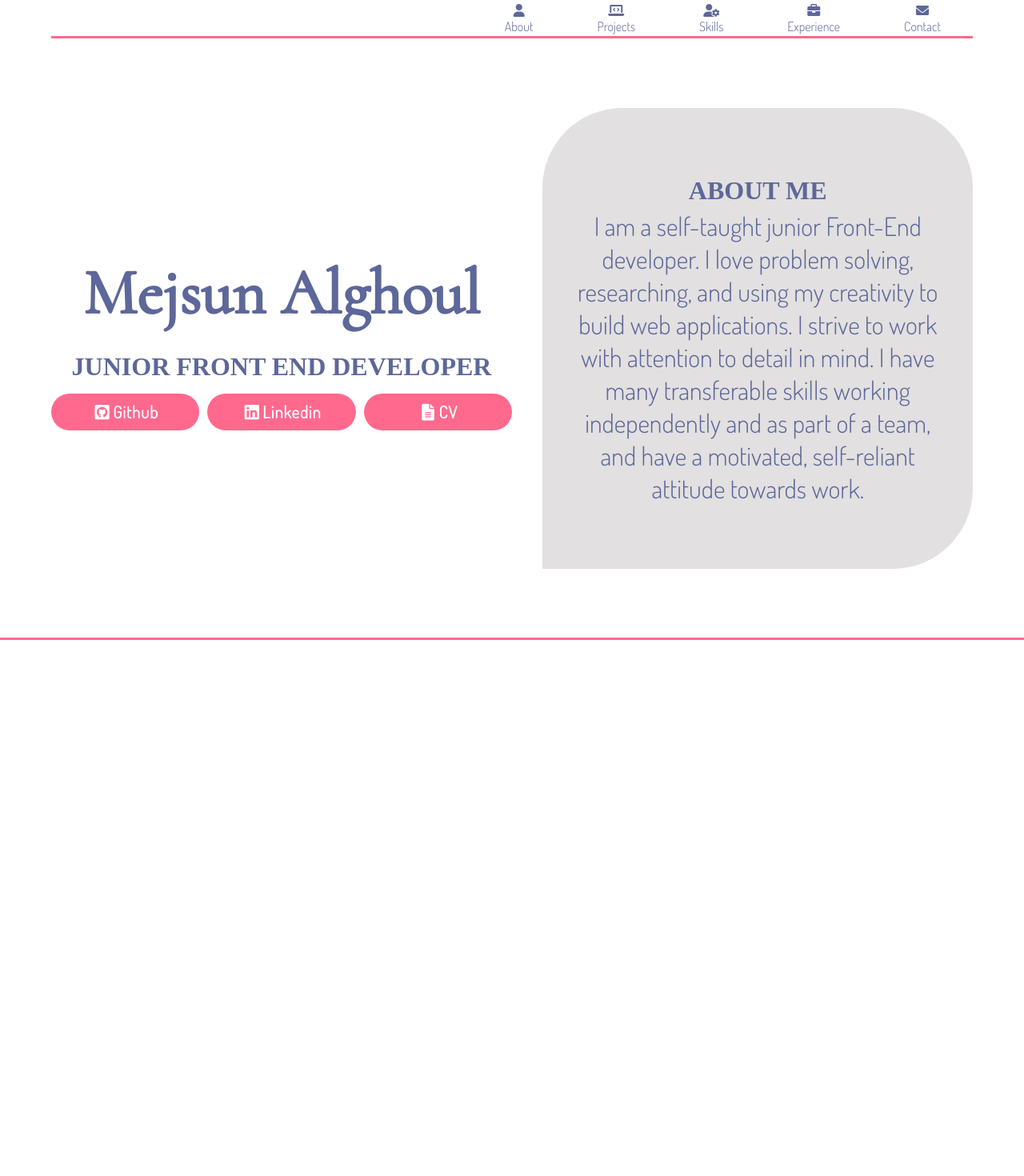
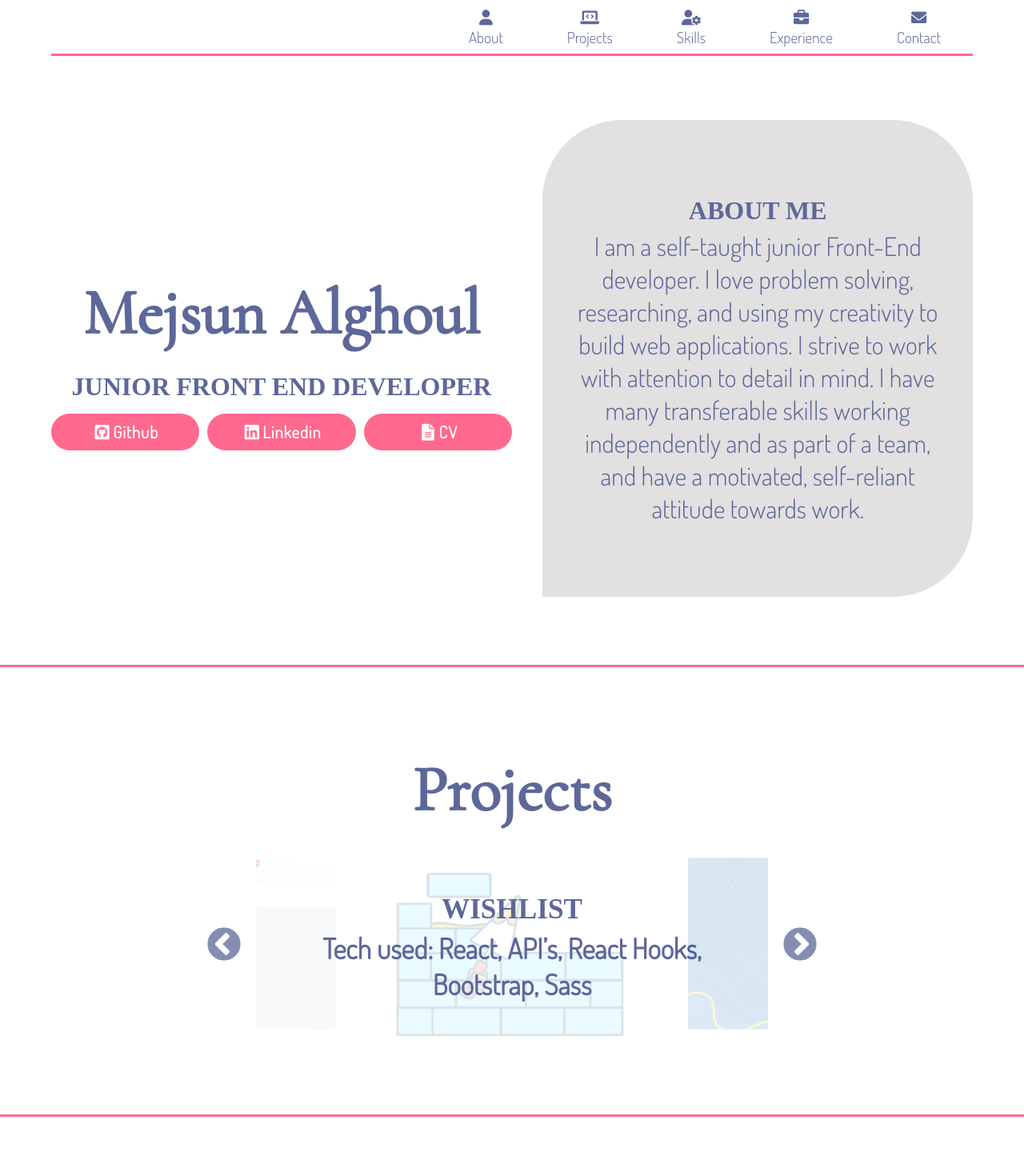
Before and after one commit to Mejsun/My-Portfolio, a React (Create React App) app: page / in a window 1280 px wide. Shown: the top 1470 px of the page at 80% size. Before the commit the page ends 800 px from the top, so only its background shows below. Built offline with nearby package versions, Linux system fonts and the light colour scheme; a web font is replaced by a local one.

Commit message:
removing vh from scss and adding edumap

```diff
--- a/src/App.scss
+++ b/src/App.scss
@@ -36,12 +36,11 @@ $font-body: 'Dosis', sans-serif;
 }
 
 @mixin wrapper {
-    height: 100vh;
+    height: fit-content;
     max-width: 100vw;
-    padding: 6vh 5vw 0 5vw;
+    padding: 85px 5vw ;
     border-bottom: $border-bottom;
     scroll-snap-align: start;
-    overflow: hidden;
 }
 
 * {
@@ -51,11 +50,7 @@ $font-body: 'Dosis', sans-serif;
     text-decoration: none;
     font-family: $font-body;
 }
-.App{
-    scroll-snap-type: y mandatory;
-    overflow: auto;
-    height: 100vh;
-}
+
 h1, h2, .heading2 {
   color: $primary-color;
   text-align: center;
@@ -79,7 +74,7 @@ h2, .heading2{
 .menu-container{
     position: fixed;
     top: 0;
-    height: 6vh;
+    height: 70px;
     display: flex;
     background-color: rgba(255, 255, 255, .15);
     backdrop-filter: blur(5px);
@@ -90,22 +85,26 @@ h2, .heading2{
     align-items: center;
     z-index: 1;
     .menu-item{
-        padding: 5px 40px;
+        padding: 10px 40px;
+        font-size: 1.2rem;
         text-align: center;
         color: $primary-color;
         transition: $transition;
         &:hover{
             color: white;
-            box-shadow: inset 0 -6vh 0 0 $highlight-color;
+            box-shadow: inset 0 -80px 0 0 $highlight-color;
         }
     }
 }
 .wrapper{
     @include wrapper();
 }
+.profile-container{
+    padding-top: 150px;
+}
 .projects{
     width: 50vw;
-    margin: 10vh auto;
+    margin: auto;
 }
 .slick-prev{
     left: -5vw;
@@ -172,7 +171,7 @@ h2, .heading2{
             font-weight: 600;
         }
         img{
-            height: 5vh;
+            height: 40px;
             object-fit: contain;
         }
     }
@@ -183,9 +182,12 @@ h2, .heading2{
     justify-content: space-evenly;
     .certificate-text{
         width: 26%;
-        padding: 80px 20px;
+        padding: 80px 30px;
         position: relative;
-
+        transition: $transition;
+        &:hover{
+            transform: scale(1.05);
+        }
         &:nth-child(1)::after{
             background-image: url('./static/Images/cert1.png');
         }
@@ -212,10 +214,11 @@ h2, .heading2{
 }
 
 .work-container{
-    img{
+    .map-img{
         display: flex;
-        margin: 20px auto;
+        margin: 50px auto;
         opacity: 50%;
+        background-color: white;
     }
     .work-experience-list{
         width: 40vw;
@@ -245,10 +248,10 @@ h2, .heading2{
         background-color: $secondary-color;
         display: flex;
         flex-direction: column ;
-        padding: 5px 20px;
+        padding: 20px;
         border-radius: 50px;
         width: 40vw;
-        height: 60vh;
+        height: fit-content;
         margin: auto;
     }
     input{
@@ -291,12 +294,11 @@ h2, .heading2{
     display: grid;
     grid-template-columns: repeat(2, 1fr);
     column-gap: 3vw;
-    margin: auto;
     align-items: center;
     justify-content: space-between;
 }
 .about-container{
     background-color: $secondary-color;
-    padding: 10vh 30px;
+    padding: 90px 30px;
     border-radius: 100px 100px 100px 0;
 }
--- /dev/null
+++ b/src/WorkExp/EduMap.jsx
@@ -0,0 +1,37 @@
+import React, {useState, useEffect, useRef} from 'react'
+import map from '../static/Images/map.png'
+
+function EduMap() {
+    const [open, setOpen] = useState(false);
+    const ref = useRef(null)
+
+    const toggleOpen = () => {setOpen(true)}
+    const toggleClose = () => {setOpen(false)}
+
+    useEffect(() => {
+        const clickOutside = (e) =>{
+            if(ref.current !== e.target){toggleClose()}}
+        document.addEventListener('click', clickOutside, true);
+      return () => {
+        document.removeEventListener('click', clickOutside, true)
+      }
+    })
+
+  return (
+    <div>
+        <button type='button' onClick={toggleOpen} >
+        <img src={map} alt='europe map' className='map-img'></img>
+        </button>
+        <div open={open} ref={ref}>
+          <button onClick={toggleClose}><i className='fas fa-close'></i></button>
+            <div>
+            <h2>Uni1</h2>
+            <h3>Uni2</h3>
+            <p>Uni3</p>
+            </div>
+        </div>
+    </div>
+  )
+}
+
+export default EduMap
--- a/src/WorkExp/Experience.jsx
+++ b/src/WorkExp/Experience.jsx
@@ -1,5 +1,5 @@
 import React from 'react'
-import map from '../static/Images/map.png'
+import EduMap from './EduMap'
 
 function Experience () {
   return (
@@ -7,9 +7,7 @@ function Experience () {
       <div>
         <h1>Work Experience</h1>
         <p>Click the map to see my education background</p>
-        <div>
-            <img src={map} alt='europe map'></img>
-        </div>
+        <EduMap/>
       </div>
         <div className='work-experience-list'>
         <div className='work-experience-item'>
```
